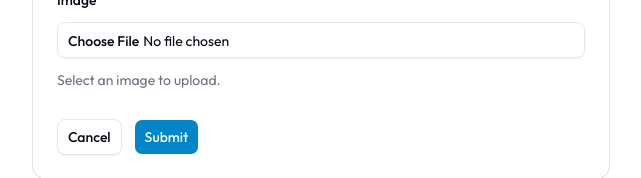
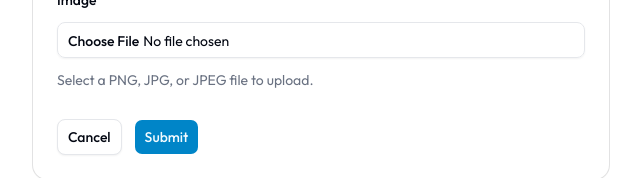
Before and after one commit to JMixson/alt-text-generator, a Next.js app: page / in a window 1280 px wide. Shown: the part 205-383 px from the top of the page, without its empty margins (319-960 px from the left). Built offline with nearby package versions, Linux system fonts and the light colour scheme.

Commit message:
Update upload description to include file types

```diff
--- a/components/ImageUploadForm.tsx
+++ b/components/ImageUploadForm.tsx
@@ -121,7 +121,7 @@ function ImageUploadForm({
                     onChange={(e) => field.onChange(e.target.files?.[0])}
                   />
                   <FieldDescription>
-                    Select an image to upload.
+                    Select a PNG, JPG, or JPEG file to upload.
                   </FieldDescription>
                   {fieldState.invalid && (
                     <FieldError errors={[fieldState.error]} />
```
